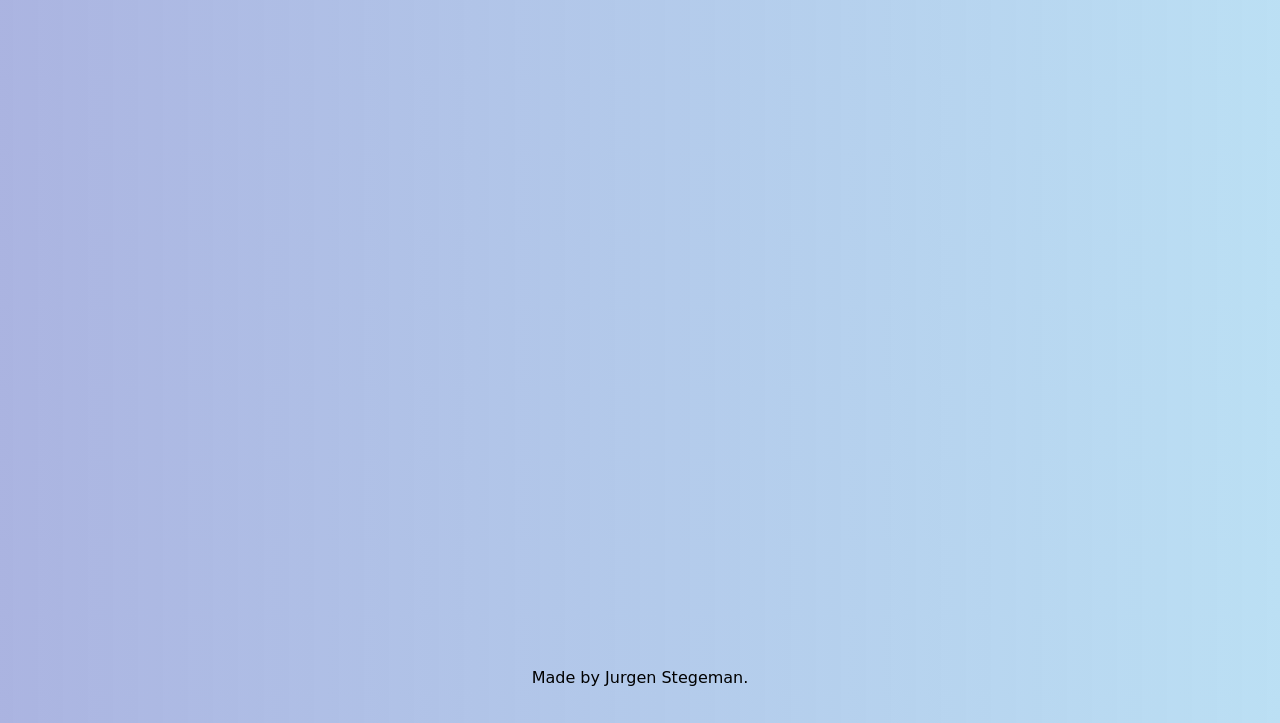
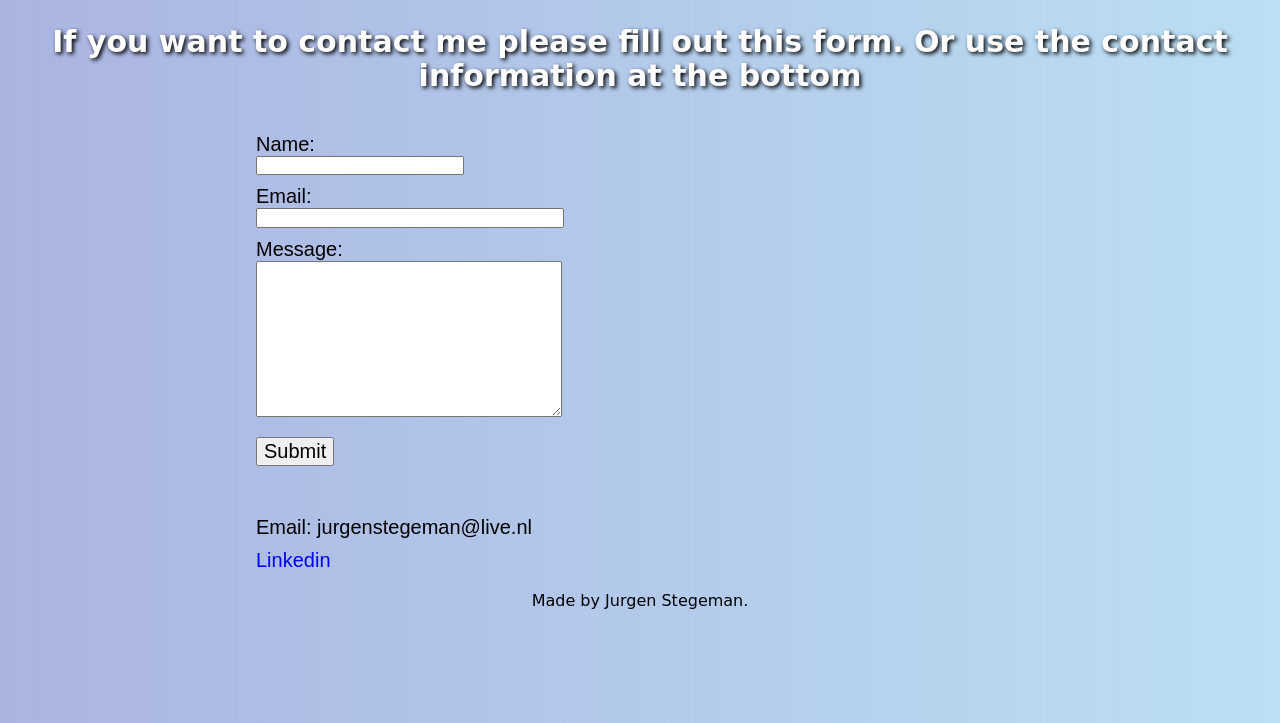
Before and after one commit to Thoredo/portfolio-site, a Flask app: page /contact in a window 1280 px wide. Shown: the part 77-800 px from the top of the page. Run offline with Flask 3, Linux system fonts and the light colour scheme.

Commit message:
add contact form

```diff
--- a/server.py
+++ b/server.py
@@ -1,7 +1,37 @@
 from flask import Flask, render_template
+from flask_wtf import FlaskForm
+from wtforms import StringField, SubmitField, TextAreaField, EmailField
+from wtforms.validators import DataRequired, Email
 from datetime import datetime
+from dotenv import load_dotenv
+import os
+import smtplib
+
+load_dotenv()
 
 app = Flask(__name__)
+app.config["SECRET_KEY"] = os.getenv("SECRET_KEY")
+
+
+class ContactForm(FlaskForm):
+    name = StringField("Name:", validators=[DataRequired()])
+    email = EmailField("Email:", validators=[DataRequired(), Email()])
+    message = TextAreaField("Message:", validators=[DataRequired()])
+    submit = SubmitField("Submit")
+
+
+def send_mail(name, email, message):
+    # Send email
+    gmail_app_key = os.getenv("GMAIL_APP_KEY")
+    server = smtplib.SMTP("smtp.gmail.com", 587)
+    server.starttls()
+    server.login("jurgenstegemanportfolio@gmail.com", gmail_app_key)
+
+    email_message = f"{name}, sent you the following message: \n{message}"
+
+    text = f"Subject: Message from { email }\n\n{email_message}"
+
+    server.sendmail("jurgenstegemanportfolio@gmail.com", "jurgenstegeman@live.nl", text)
 
 
 def calculate_age(birthdate):
@@ -24,9 +54,32 @@ def projects():
     return render_template("projects.html", animation_class="start-projects")
 
 
-@app.route("/contact")
+@app.route("/contact", methods=["GET", "POST"])
 def contact():
-    return render_template("contact.html", animation_class="start-contact")
+    # User input
+    name = None
+    email = None
+    message = None
+    form = ContactForm()
+    # Validate form
+    if form.validate_on_submit():
+        name = form.name.data
+        form.name.data = ""
+        email = form.email.data
+        form.email.data = ""
+        message = form.message.data
+        form.message.data = ""
+
+        send_mail(name, email, message)
+
+    return render_template(
+        "contact.html",
+        animation_class="start-contact",
+        name=name,
+        form=form,
+        email=email,
+        message=message,
+    )
 
 
 @app.route("/about")
--- a/static/css/style.css
+++ b/static/css/style.css
@@ -232,13 +232,54 @@ h2 {
 }
 
 footer {
-    position: fixed;
     bottom: 20px;
     width: 100%;
     text-align: center;
     color: black;
     font-family: 'Cherry Swash', cursive;
     font-size: 16px;
+}
+
+.form-container {
+    margin-left: 20%;
+}
+
+.form-label,
+.form-submit-button {
+    font-size: 20px;
+    display: block;
+}
+
+.form-name {
+    width: 200px;
+    margin-bottom: 10px;
+    display: block;
+}
+
+.form-email {
+    width: 300px;
+    margin-bottom: 10px;
+    display: block;
+}
+
+.form-message {
+    display: block;
+    width: 300px;
+    height: 150px;
+    margin-bottom: 20px;
+}
+
+.contact-info {
+    margin-top: 50px;
+    margin-left: 20%;
+    font-size: 20px;
+}
+
+.contact-info a {
+    display: block;
+    text-decoration: none;
+    color: blue;
+    margin-top: 10px;
 }
 
 @media screen and (max-width: 500px) {
@@ -313,4 +354,28 @@ footer {
     .about-image {
         width: 100%;
     }
+
+    .form-container {
+        margin-left: 0%;
+    }
+
+    .form-name {
+        width: 90%;
+        margin-left: 5%;
+    }
+
+    .form-email {
+        width: 90%;
+        margin-left: 5%;
+    }
+
+    .form-message {
+        width: 90%;
+        margin-left: 5%;
+    }
+
+    .form-submit-button {
+        margin-left: 5%;
+    }
+
 }
--- a/templates/contact.html
+++ b/templates/contact.html
@@ -1,3 +1,34 @@
 {% extends "base.html" %}
 
 {% block title %} Contact {% endblock %}
+
+{% block content %}
+{% if form.is_submitted() %}
+<h1>Thank you for your message {{ name }}, I will get back to you as soon as possible.</h1>
+{% else %}
+<h2>If you want to contact me please fill out this form. Or use the contact information at the bottom</h2>
+<br>
+<div class="form-container">
+    <form method="POST">
+        {{ form.hidden_tag() }}
+
+        {{ form.name.label(class="form-label") }}
+        {{ form.name(class="form-name") }}
+
+        {{ form.email.label(class="form-label") }}
+        {{ form.email(class="form-email") }}
+
+        {{ form.message.label(class="form-label") }}
+        {{ form.message(class="form-message") }}
+
+        {{ form.submit(class="form-submit-button") }}
+    </form>
+</div>
+
+<p class="contact-info">Email: jurgenstegeman@live.nl
+    <a href="https://www.linkedin.com/in/jurgen-stegeman-841aaa122/">Linkedin</a>
+</p>
+
+{% endif %}
+
+{% endblock %}
```
Also changed, not shown: 1 other file.
